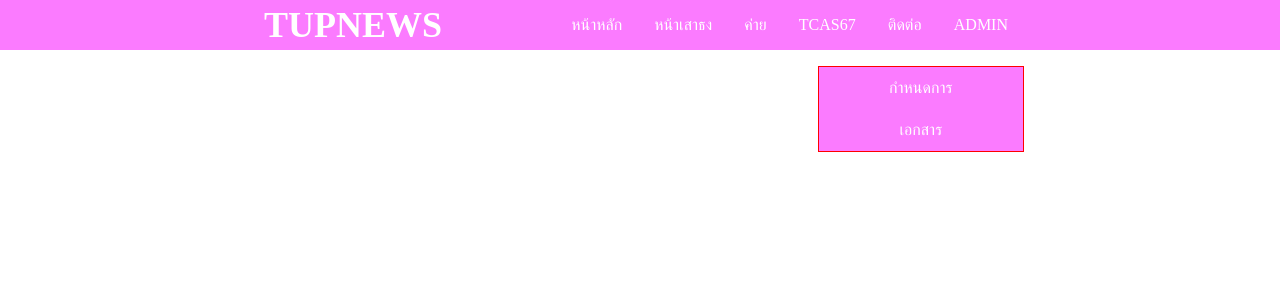
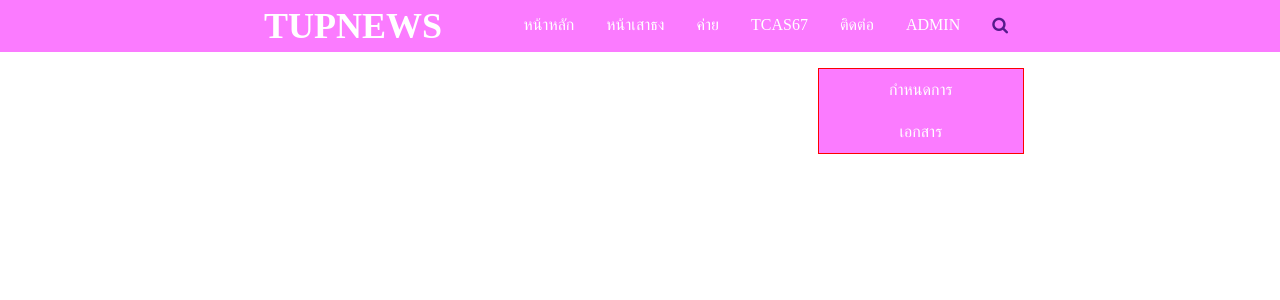
Before and after one commit to BazkilleR/TUPNEWS, a PHP site: page / in a window 1280 px wide. Shown: the top 300 px of the page. Run offline with PHP 8.4, Linux system fonts and the light colour scheme; data that the repository does not hold is empty.

Commit message:
add search icon

```diff
--- a/header.php
+++ b/header.php
@@ -11,6 +11,7 @@
                 <li><a href="tcas67.php">TCAS67</a></li>
                 <li><a href="contact.php">ติดต่อ</a></li>
                 <li><a href="admin.php">ADMIN</a></li>
+                <button type="submit"><a href=""><i class="fa fa-search"></i></a></button>
             </ul>
         </div>
     </nav>
--- a/index.php
+++ b/index.php
@@ -7,6 +7,7 @@
     <meta name="viewport" content="width=device-width, initial-scale=1.0">
     <link rel="stylesheet" href="index.css">
     <link rel="stylesheet" href="navbar.css">
+    <link rel="stylesheet" href="https://cdnjs.cloudflare.com/ajax/libs/font-awesome/4.7.0/css/font-awesome.min.css">
     <title>Home</title>
 </head>
 
--- a/navbar.css
+++ b/navbar.css
@@ -39,6 +39,19 @@ header {
                         text-decoration: none;
                     }
                 }
+
+                > button {
+                    background: #fb7bff;
+                    padding: 1rem;
+                    color: white;
+                    font-size: 17px;
+                    cursor: pointer;
+                    border: none;
+                }
+
+                > button:hover {
+                    background-color: #6b92ff;
+                }
             }
         }
     }
```
Also changed, not shown: search.php (added).
